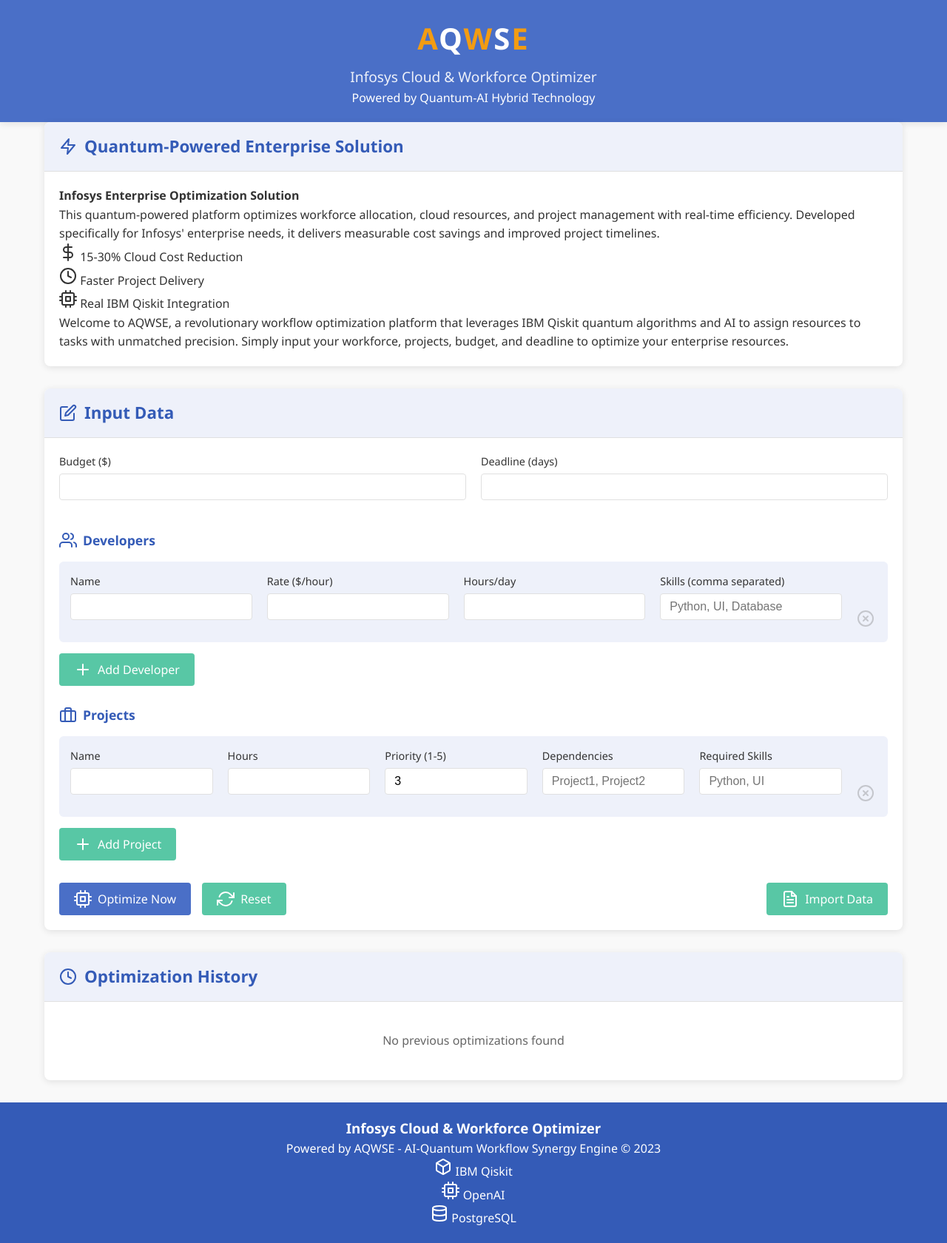
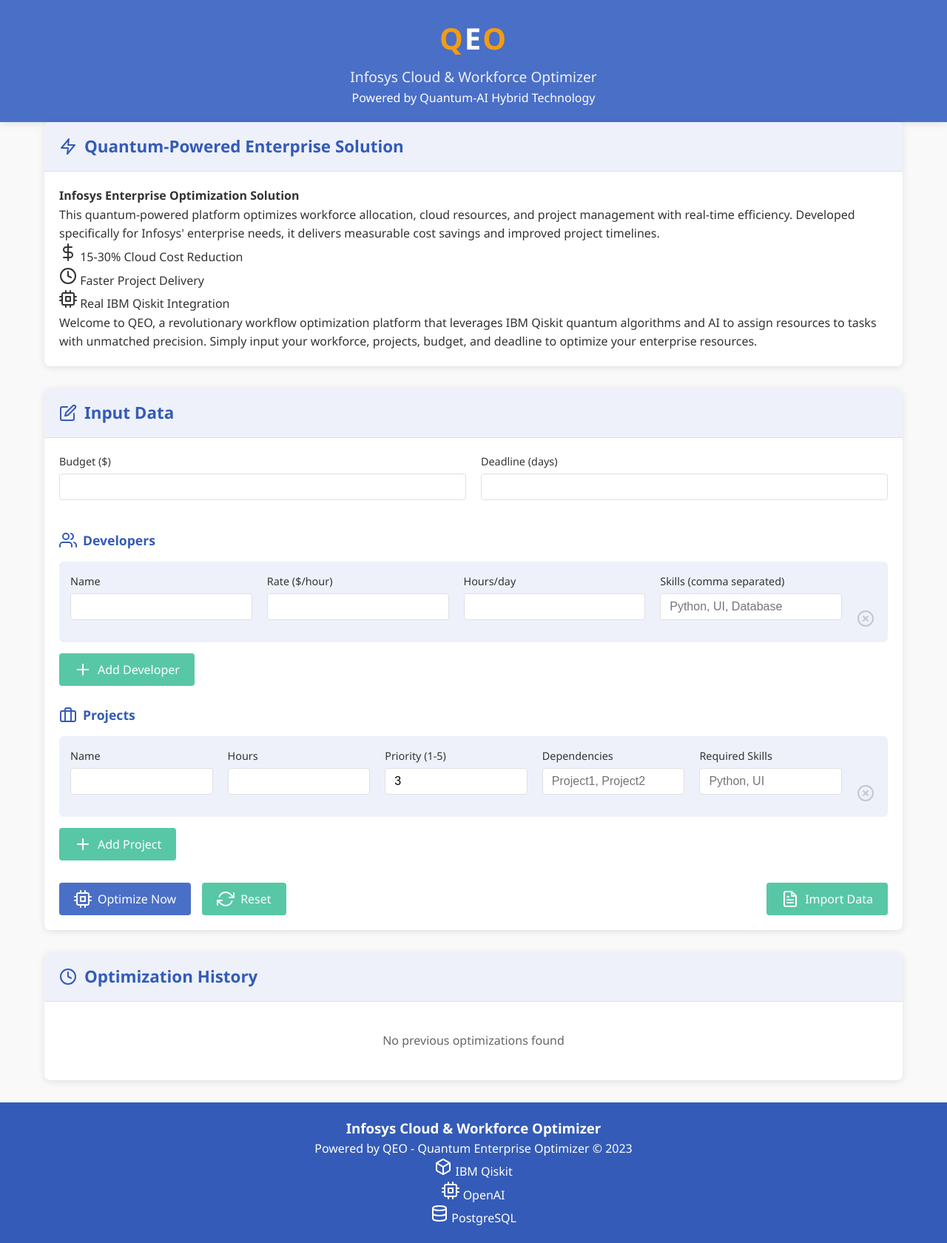
Before and after one commit to ayushfaujdar/LearningTrackerPro-2, a Flask app: page / in a window 1280 px wide. Shown: the whole page at 74% size. Run offline with Flask 3, Linux system fonts and the light colour scheme.

Commit message:
Assistant checkpoint: Changed project name from AQWSE to QEO
Assistant generated file changes:
- templates/index.html: Change project name from AQWSE to QEO in index.html, Update project title, Update project description, Update footer reference
- static/css/style.css: Update any CSS references to AQWSE
- main.py: Update app.secret_key reference
- file_parser.py: Update file parser module docstring

---

User prompt:

change the name of the project from aqwse to QEO

Replit-Commit-Author: Assistant
Replit-Commit-Session-Id: ed6d38e3-5f41-4c63-b74b-87da96ac1432

```diff
--- a/file_parser.py
+++ b/file_parser.py
@@ -1,5 +1,5 @@
 """
-File parser module for AQWSE application.
+File parser module for QEO application.
 Handles import of CSV and Excel files with project and developer data.
 """
 
--- a/main.py
+++ b/main.py
@@ -13,7 +13,7 @@ logging.basicConfig(level=logging.DEBUG)
 logger = logging.getLogger(__name__)
 
 app = Flask(__name__)
-app.secret_key = os.environ.get("SESSION_SECRET", "aqwse-development-key")
+app.secret_key = os.environ.get("SESSION_SECRET", "qeo-development-key")
 
 # Initialize quantum optimizer and OpenAI insights generator
 ibm_token = os.environ.get("IBM_QUANTUM_TOKEN")
--- a/templates/index.html
+++ b/templates/index.html
@@ -3,7 +3,7 @@
 <head>
     <meta charset="UTF-8">
     <meta name="viewport" content="width=device-width, initial-scale=1.0">
-    <title>Infosys Cloud & Workforce Optimizer - Powered by AQWSE</title>
+    <title>Infosys Cloud & Workforce Optimizer - Powered by QEO</title>
     <link rel="stylesheet" href="{{ url_for('static', filename='css/style.css') }}">
     <script src="https://cdn.jsdelivr.net/npm/chart.js"></script>
     <script src="https://cdn.jsdelivr.net/npm/feather-icons/dist/feather.min.js"></script>
@@ -12,7 +12,7 @@
     <header>
         <div class="container">
             <div class="brand-wrapper">
-                <h1><span class="highlight">A</span>Q<span class="highlight">W</span>S<span class="highlight">E</span></h1>
+                <h1><span class="highlight">Q</span>E<span class="highlight">O</span></h1>
                 <h2>Infosys Cloud & Workforce Optimizer</h2>
                 <div class="powered-by">Powered by Quantum-AI Hybrid Technology</div>
             </div>
@@ -45,7 +45,7 @@
                         </div>
                     </div>
                 </div>
-                <p>Welcome to AQWSE, a revolutionary workflow optimization platform that leverages IBM Qiskit quantum algorithms and AI to assign resources to tasks with unmatched precision. Simply input your workforce, projects, budget, and deadline to optimize your enterprise resources.</p>
+                <p>Welcome to QEO, a revolutionary workflow optimization platform that leverages IBM Qiskit quantum algorithms and AI to assign resources to tasks with unmatched precision. Simply input your workforce, projects, budget, and deadline to optimize your enterprise resources.</p>
             </div>
         </section>
 
@@ -270,7 +270,7 @@
             <div class="footer-content">
                 <div class="footer-logo">
                     <h3>Infosys Cloud & Workforce Optimizer</h3>
-                    <p>Powered by AQWSE - AI-Quantum Workflow Synergy Engine © 2023</p>
+                    <p>Powered by QEO - Quantum Enterprise Optimizer © 2023</p>
                 </div>
                 <div class="footer-tech">
                     <div class="tech-item">
```
